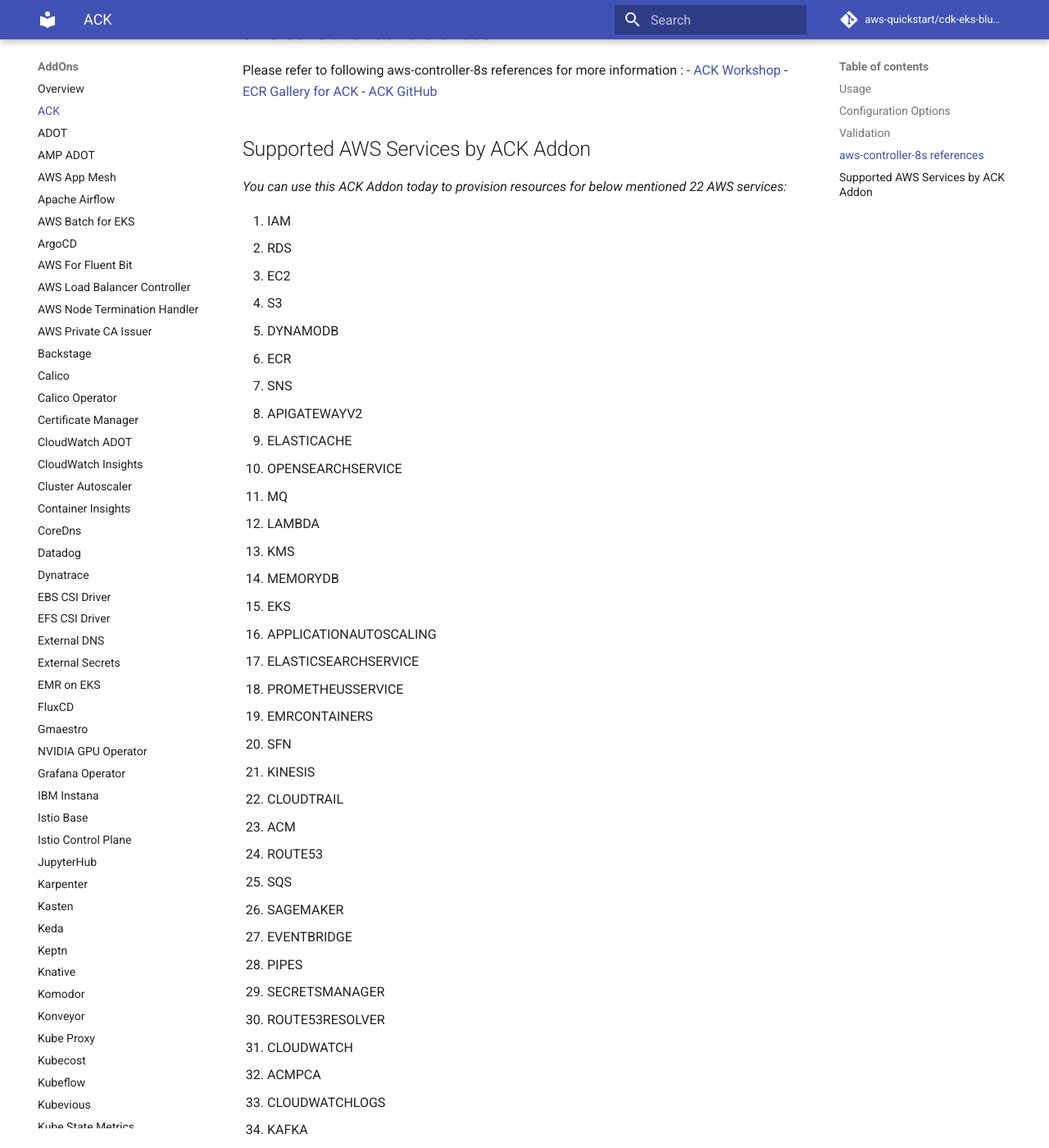
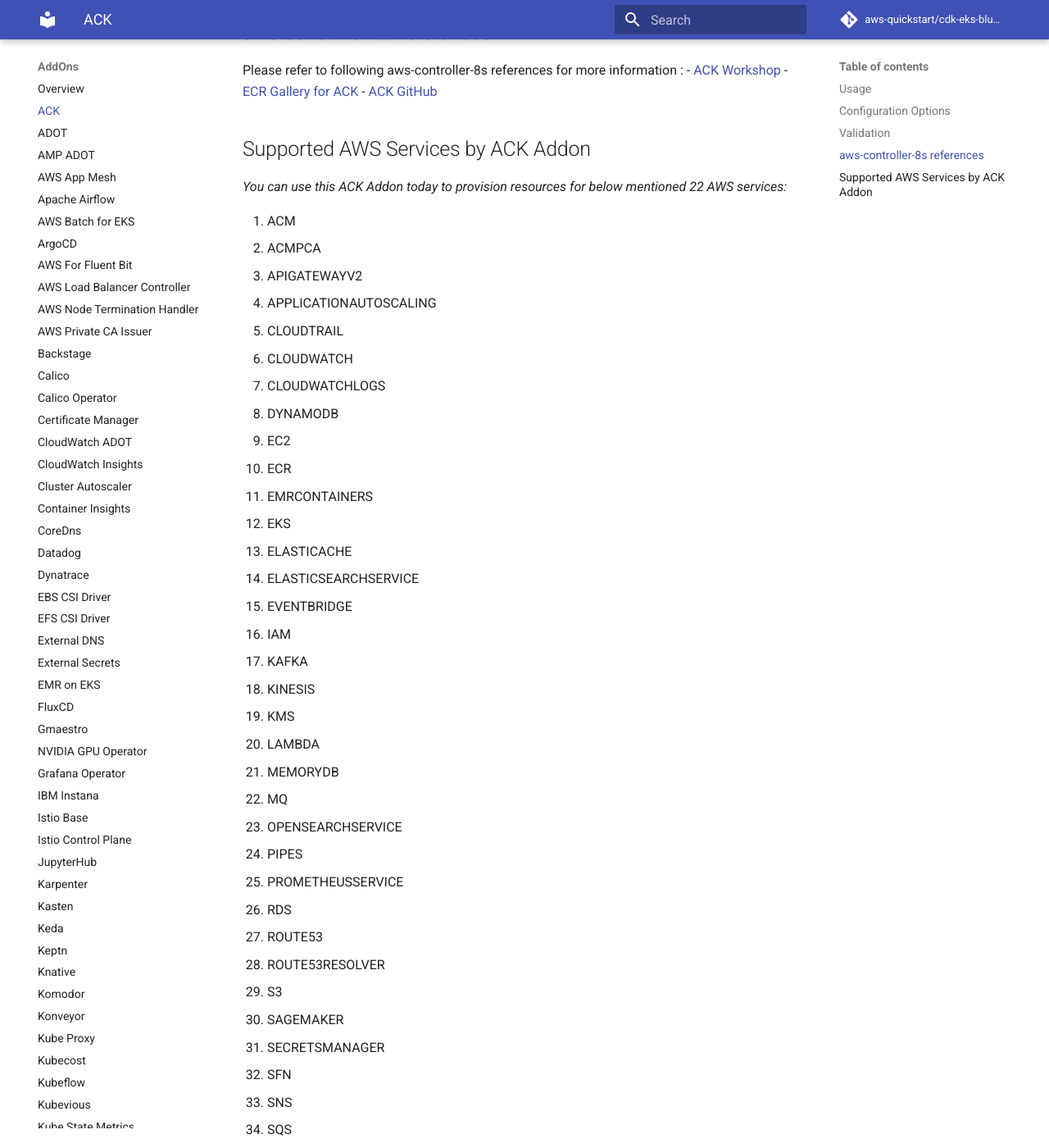
Before and after one commit to aws-quickstart/cdk-eks-blueprints, an MkDocs documentation site: the page built from docs/addons/ack-addon.md, in a window 1280 px wide and 1400 px high, scrolled down 2989 px. Shown: the whole window at 82% size. Built offline with MkDocs 1.6.1 and Material for MkDocs 9.7.7, drawn with Linux system fonts in a browser that asks for light colours; comment, search, counter and statistics services are not loaded.

```diff
--- a/docs/addons/ack-addon.md
+++ b/docs/addons/ack-addon.md
@@ -122,39 +122,39 @@
 
 *You can use this ACK Addon today to provision resources for below mentioned 22 AWS services:*
 
-1. IAM
-2. RDS
-3. EC2
-4. S3
-5. DYNAMODB
-6. ECR
-7. SNS
-8. APIGATEWAYV2
-9. ELASTICACHE
-10. OPENSEARCHSERVICE
-11. MQ
-12. LAMBDA
-13. KMS
-14. MEMORYDB
-15. EKS
-16. APPLICATIONAUTOSCALING
-17. ELASTICSEARCHSERVICE
-18. PROMETHEUSSERVICE
-19. EMRCONTAINERS
-20. SFN
-21. KINESIS
-22. CLOUDTRAIL
-23. ACM
-24. ROUTE53
-25. SQS
-26. SAGEMAKER
-27. EVENTBRIDGE
-28. PIPES
-29. SECRETSMANAGER
-30. ROUTE53RESOLVER
-31. CLOUDWATCH
-32. ACMPCA
-33. CLOUDWATCHLOGS
-34. KAFKA
+1. ACM
+2. ACMPCA
+3. APIGATEWAYV2
+4. APPLICATIONAUTOSCALING
+5. CLOUDTRAIL
+6. CLOUDWATCH
+7. CLOUDWATCHLOGS
+8. DYNAMODB
+9. EC2
+10. ECR
+11. EMRCONTAINERS
+12. EKS
+13. ELASTICACHE
+14. ELASTICSEARCHSERVICE
+15. EVENTBRIDGE
+16. IAM
+17. KAFKA
+18. KINESIS
+19. KMS
+20. LAMBDA
+21. MEMORYDB
+22. MQ
+23. OPENSEARCHSERVICE
+24. PIPES
+25. PROMETHEUSSERVICE
+26. RDS
+27. ROUTE53
+28. ROUTE53RESOLVER
+29. S3
+30. SAGEMAKER
+31. SECRETSMANAGER
+32. SFN
+33. SNS
+34. SQS
 
 *We highly recommend you to contribute to this ACK Addon whenever there is a newer service or new version of supported service by this Addon is published to [ECR Gallery for ACK](https://gallery.ecr.aws/aws-controllers-k8s/).*
```
Also changed, not shown: 1 other file.
